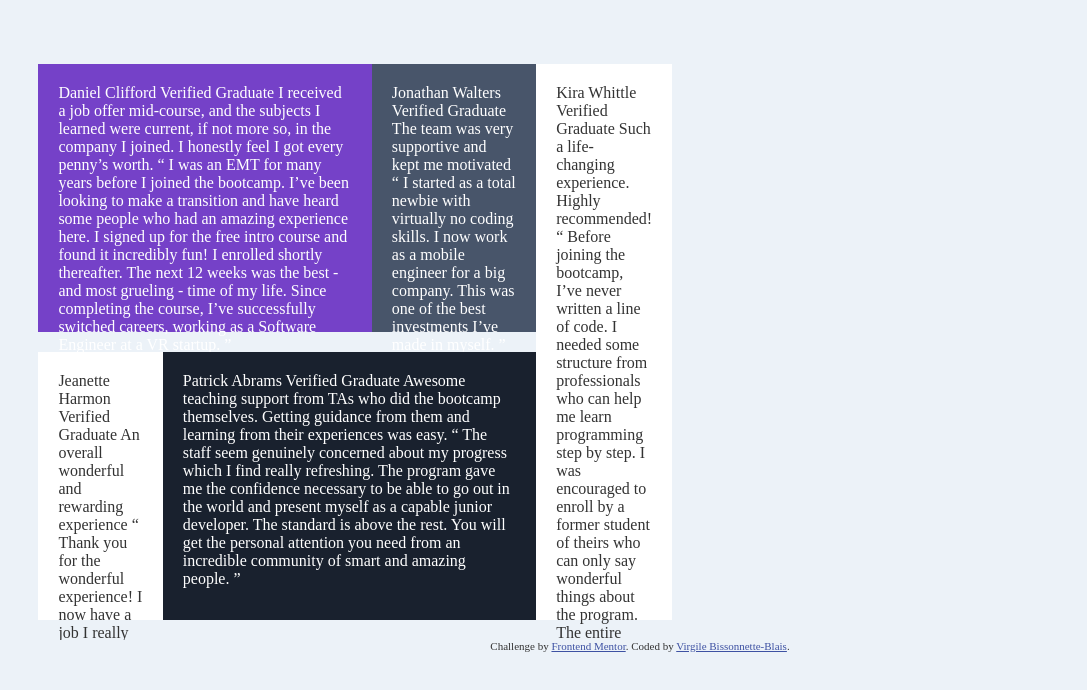
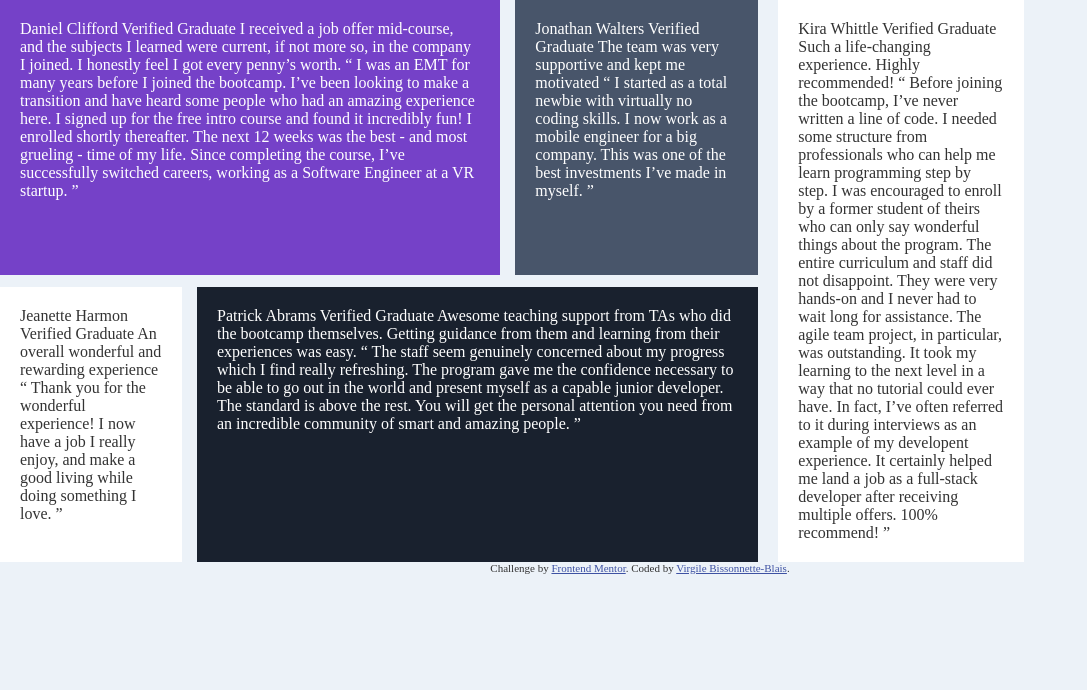
Before and after one commit to virgileblais/roadmap, a plain HTML site: page code-challenges/lesson-10/challenge-2-testimonial/index.html in a window 1280 px wide. Shown: the whole page, without its empty margins (0-1087 px from the left). Drawn offline with Linux system fonts and the light colour scheme.

Commit message:
Lesson 10- Challenge 2: Added spacing
>> - Added spacing between each testimonial box

```diff
--- a/code-challenges/lesson-10/challenge-2-testimonial/style.css
+++ b/code-challenges/lesson-10/challenge-2-testimonial/style.css
@@ -8,91 +8,85 @@ body {
     background-color: #ecf2f8;
 }
 
-#testimonial-container {
-    padding-top: 5%;
-    padding-left: 3%;
-    padding-right: 3%;
-}
-
 .testimonials {
-    margin-bottom: 20px;
     padding: 20px;
 }
 
 #testimonial-1 {
-    width: 100%;
     background-color: #7541c8;
     color: #FFFFFF;
 }
 
 #testimonial-2 {
-    width: 100%;
     background-color: #48556a;
     color: #FFFFFF;
 }
 
 #testimonial-3 {
-    width: 100%;
     background-color: #FFFFFF;
 }
 
 #testimonial-4 {
-    width: 100%;
     background-color: #19212e;
     color: #FFFFFF;
 }
 
 #testimonial-5 {
-    width: 100%;
     background-color: #FFFFFF;
 }
 
 @media (min-width: 576px) {
     #testimonial-container {
-        width: 80vw;
-        height: 80vh;
         display: flex;
         flex-direction: row;
-        overflow: hidden;
+        width: 80vw;
+        /* height: 70vh; */
+        margin: 0;
+        justify-content: space-between;
     }
     #main-container {
+        flex-basis: 74%;
+        display: flex;
+        flex-direction: column;
+        justify-content: space-between;
+    }
+
+    #main-container-top {
+        display: flex;
+        flex-direction: row;
+        flex-basis: 49%;
+        justify-content: space-between;
+    }
+
+    #testimonial-1 {
+        flex-basis: 66%;
+    }
+
+    #testimonial-2 {
+        flex-basis: 32%;
+    }
+
+    #main-container-bottom {
+        display: flex;
+        flex-direction: row;
+        flex-basis: 49%;
+        justify-content: space-between;
+    }
+
+    #testimonial-3 {
+        flex-basis: 24%;
+    }
+
+    #testimonial-4 {
+        flex-basis: 74%;
+    }
+
+    #side-container {
+        flex-basis: 24%;
         display: flex;
         flex-direction: column;
     }
 
-    #main-container-top {
-        max-height: 50%;
-        display: flex;
-        flex-direction: row;
-    }
-
-    #testimonial-1 {
-        flex-basis: 67%;
-    }
-
-    #testimonial-2 {
-        flex-basis: 33%;
-    }
-
-    #main-container-bottom {
-        max-height: 50%;
-        display: flex;
-        flex-direction: row;
-    }
-
-    #testimonial-3 {
-        flex-basis: 25%;
-    }
-
-    #testimonial-4 {
-        flex-basis: 75%;
-    }
-
-    #side-container {
-        display: flex;
-    }
-
     #testimonial-5 {
-        flex-basis: 25%;
     }
 }
```
